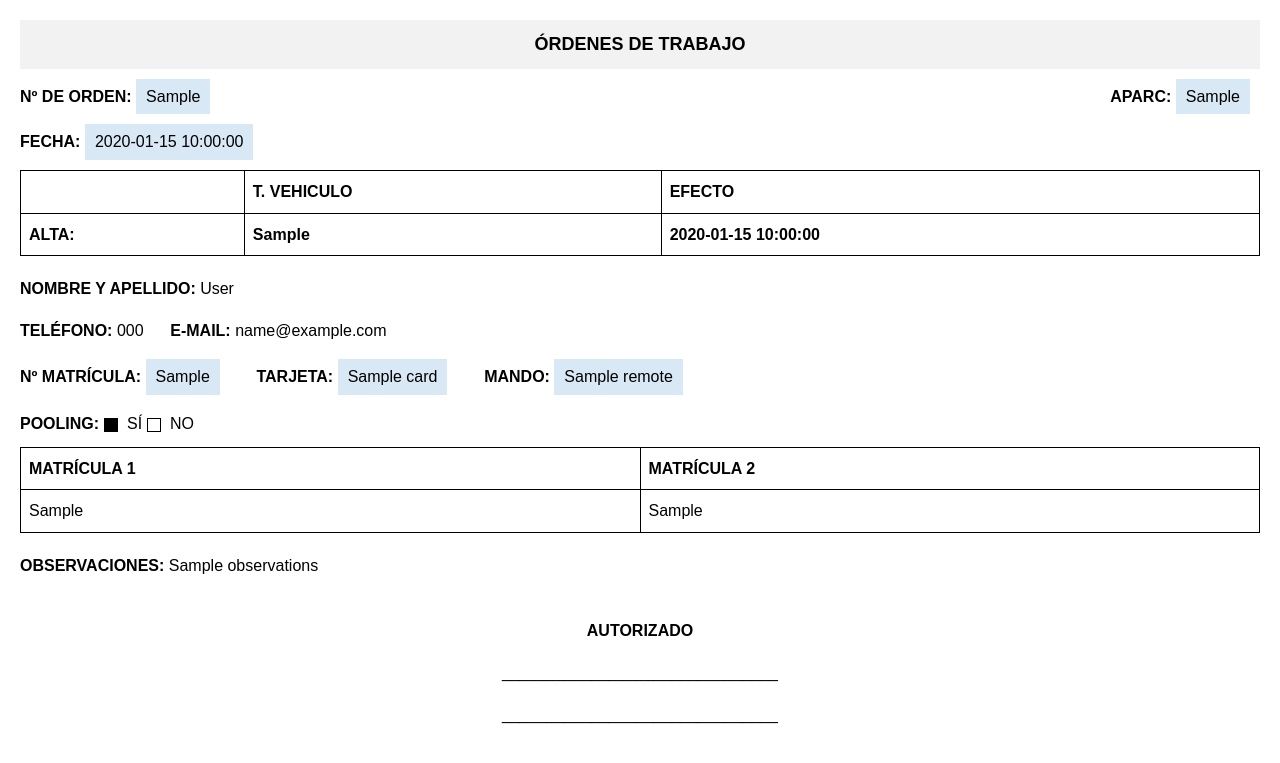
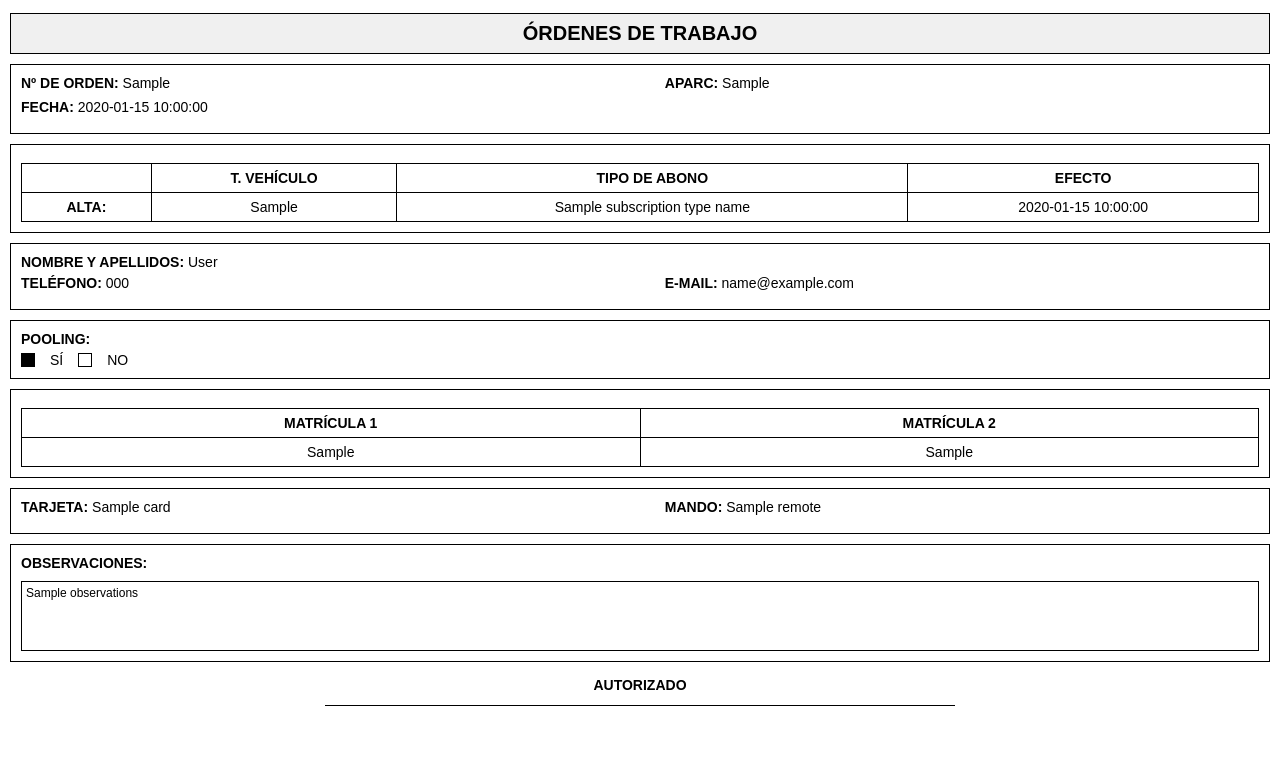
Before and after one commit to muteeburrehman/vehicle_parking_management_app, a Python web app: template backend/app/templates/work_order_template.html in a window 1280 px wide. Shown: the top 763 px of the page. Run offline with Jinja, Linux system fonts and the light colour scheme; the template is opened without the code that fills it: most values are stand-ins (such as "Sample title", 1, 10 or a date in 2020).

Commit message:
added work order modifications and stat page changes

```diff
--- a/backend/app/templates/work_order_template.html
+++ b/backend/app/templates/work_order_template.html
@@ -7,166 +7,166 @@
     <style>
         body {
             font-family: Arial, sans-serif;
-            line-height: 1.6;
-            margin: 20px;
+            margin: 10px;
+            font-size: 14px;
         }
 
         h1 {
             text-align: center;
-            font-size: 18px;
+            font-size: 20px;
             margin-bottom: 10px;
-            padding: 10px 0;
-            background-color: #f2f2f2;
+            border: 1px solid black;
+            padding: 8px;
+            background-color: #f0f0f0;
+        }
+
+        .section {
+            border: 1px solid black;
+            padding: 10px;
+            margin-bottom: 10px;
+        }
+
+        .field-group {
+            display: flex;
+            justify-content: space-between;
+            margin-bottom: 8px;
+        }
+
+        .field {
+            width: 48%;
+            font-weight: bold;
+        }
+
+        .input {
+            font-weight: normal; /* Make dynamic data normal */
+        }
+
+        .checkbox-group {
+            display: flex;
+            align-items: center;
+            gap: 10px; /* Adds space between the checkboxes and text */
+        }
+
+        .checkbox {
+            width: 12px;
+            height: 12px;
+            border: 1px solid black;
+            margin-right: 5px; /* Optional: additional margin if needed */
+        }
+
+
+        .checked {
+            background-color: black;
         }
 
         table {
             width: 100%;
             border-collapse: collapse;
-            margin-bottom: 20px;
+            margin-top: 8px;
         }
 
         table th, table td {
             border: 1px solid black;
-            padding: 8px;
-            text-align: left;
+            padding: 6px;
+            text-align: center;
         }
 
-        .header {
-            background-color: #f2f2f2;
-            padding: 10px;
-        }
-
-        .section-title {
-            background-color: #f2f2f2;
-            padding: 5px;
-            text-align: left;
-            font-weight: bold;
-        }
-
-        .checkbox {
-            display: inline-block;
-            width: 12px;
-            height: 12px;
+        .observations {
+            height: 60px;
             border: 1px solid black;
-            margin-right: 5px;
-            vertical-align: middle;
-        }
-
-        .checked {
-            background-color: black;
-        }
-
-        .small-input {
-            background-color: #d9e8f5;
-            display: inline-block;
-            padding: 5px 10px;
-            margin-right: 10px;
-        }
-
-        .form-section {
-            margin-bottom: 10px;
+            padding: 4px;
+            font-size: 12px;
         }
 
         .signature {
+            margin-top: 15px;
             text-align: center;
-            margin-top: 40px;
         }
 
-        .footer {
-            margin-top: 30px;
-            padding: 20px;
-            background-color: #f2f2f2;
+        .signature-line {
+            border-top: 1px solid black;
+            width: 50%;
+            margin: 0 auto;
+            margin-top: 12px;
         }
-
-        .footer p {
-            text-align: center;
-            font-size: 12px;
-        }
-
     </style>
 </head>
 <body>
 <h1>ÓRDENES DE TRABAJO</h1>
 
-    <!-- Sección de encabezado -->
-    <div class="form-section">
-        <span><strong>Nº DE ORDEN:</strong> <span class="small-input">{{ order_no }}</span></span>
-        <span style="float: right;"><strong>APARC:</strong> <span class="small-input">{{parking_spot}}</span></span>
+<div class="section">
+    <div class="field-group">
+        <div class="field">Nº DE ORDEN: <span class="input">{{ order_no }}</span></div>
+        <div class="field">APARC: <span class="input">{{ parking_spot }}</span></div>
+    </div>
+    <div class="field-group">
+        <div class="field">FECHA: <span class="input">{{ date }}</span></div>
+    </div>
 </div>
 
-    <!-- Sección de fecha -->
-    <div class="form-section">
-        <strong>FECHA:</strong> <span class="small-input">{{ date }}</span>
-    </div>
-
-    <!-- Sección de detalles del vehículo -->
-    <div class="form-section">
+<div class="section">
     <table>
         <tr>
             <th></th>
-                <th>T. VEHICULO</th>
+            <th>T. VEHÍCULO</th>
+            <th>TIPO DE ABONO</th>
             <th>EFECTO</th>
         </tr>
         <tr>
-                <td><strong>ALTA:</strong></td>
-                <td><strong>{{ vehicle_type }}</strong></td>
-                <td><strong>{{ effective_date }}</strong></td>
+            <th>ALTA:</th>
+            <td>{{ vehicle_type }}</td>
+            <td>{{subscription_type_name}}</td>
+            <td>{{ effective_date }}</td>
         </tr>
     </table>
 </div>
 
-    <!-- Sección de nombre e información de contacto -->
-    <div class="form-section">
-        <p><strong>NOMBRE Y APELLIDO:</strong> {{ name_surname }}</p>
-        <p><strong>TELÉFONO:</strong> {{ phone }} &nbsp;&nbsp;&nbsp;&nbsp; <strong>E-MAIL:</strong> {{ email }}</p>
+<div class="section">
+    <div style="margin-bottom: 5px"><strong>NOMBRE Y APELLIDOS:</strong> <span class="input">{{ name_surname }}</span>
+    </div>
+    <div class="field-group">
+        <div class="field"><strong>TELÉFONO:</strong> <span class="input">{{ phone }}</span></div>
+        <div class="field"><strong>E-MAIL:</strong> <span class="input">{{ email }}</span></div>
+    </div>
 </div>
 
-    <!-- Sección de matrícula, tarjeta y control remoto -->
-    <div class="form-section">
-        <p><strong>Nº MATRÍCULA:</strong> <span class="small-input">{{ license_plate }}</span>
-        &nbsp;&nbsp;&nbsp;&nbsp; <strong>TARJETA:</strong> <span class="small-input">{{ card }}</span>
-        &nbsp;&nbsp;&nbsp;&nbsp; <strong>MANDO:</strong> <span class="small-input">{{ remote }}</span></p>
+<div class="section">
+    <div style="margin-bottom: 5px"><strong>POOLING:</strong></div>
+    <div class="checkbox-group">
+        <span class="checkbox {% if license_plate2 or license_plate3 %}checked{% endif %}"></span> <span style="margin-right: 5px">SÍ</span>
+        <span class="checkbox {% if not license_plate2 and not license_plate3 %}checked{% endif %}"></span> NO
+    </div>
 </div>
 
-    <!-- Sección de pooling -->
-     <div class="form-section">
-        <strong>POOLING:</strong>
-        <span class="checkbox {% if license_plate2 or license_plate3 %}checked{% endif %}"></span> SÍ
-        <span class="checkbox {% if not license_plate2 and not license_plate3 %}checked{% endif %}"></span> NO
-    </div>
 
-    <!-- Sección de cambio de matrícula -->
-   <div class="form-section">
+<div class="section">
     <table>
         <tr>
             <th>MATRÍCULA 1</th>
             <th>MATRÍCULA 2</th>
-<!--                <th>MATRÍCULA 3</th>-->
         </tr>
         <tr>
             <td>{{ license_plate1 }}</td>
             <td>{{ license_plate2 }}</td>
-<!--                <td>{{ license_plate3 }}</td>-->
         </tr>
     </table>
 </div>
 
-  {% if has_license_plate_changes %}
-    <h3>CAMBIO DE MATRÍCULA:</h3>
-    <p><strong>MATRÍCULA DE BAJA:</strong> {{ old_license_plate }}</p>
-    <p><strong>MATRÍCULA DE ALTA:</strong> {{ new_license_plate }}</p>
-    {% endif %}
-
-    <!-- Sección de observaciones -->
-    <div class="form-section">
-        <p><strong>OBSERVACIONES:</strong> {{ observations }}</p>
+<div class="section">
+    <div class="field-group">
+        <div class="field"><strong>TARJETA:</strong> <span class="input">{{ card }}</span></div>
+        <div class="field"><strong>MANDO:</strong> <span class="input">{{ remote }}</span></div>
+    </div>
 </div>
 
-    <!-- Sección de autorización y firma -->
+<div class="section">
+    <div style="margin-bottom: 10px"><strong>OBSERVACIONES:</strong></div>
+    <div class="observations">{{ observations }}</div>
+</div>
+
 <div class="signature">
-        <p><strong>AUTORIZADO</strong></p>
-        <p>_______________________________</p>
-        <p>_______________________________</p>
+    <div><strong>AUTORIZADO</strong></div>
+    <div class="signature-line"></div>
 </div>
 </body>
 </html>
```
Also changed, not shown: backend/app/routes/subscription_routes.py (+20 -9 lines), frontend/src/components/CustomLegend.js (+6 -3 lines), frontend/src/components/ParkingLotStats.css (+29 -54 lines), 16 other files. Lines whose indentation alone changed are shown as unchanged.
